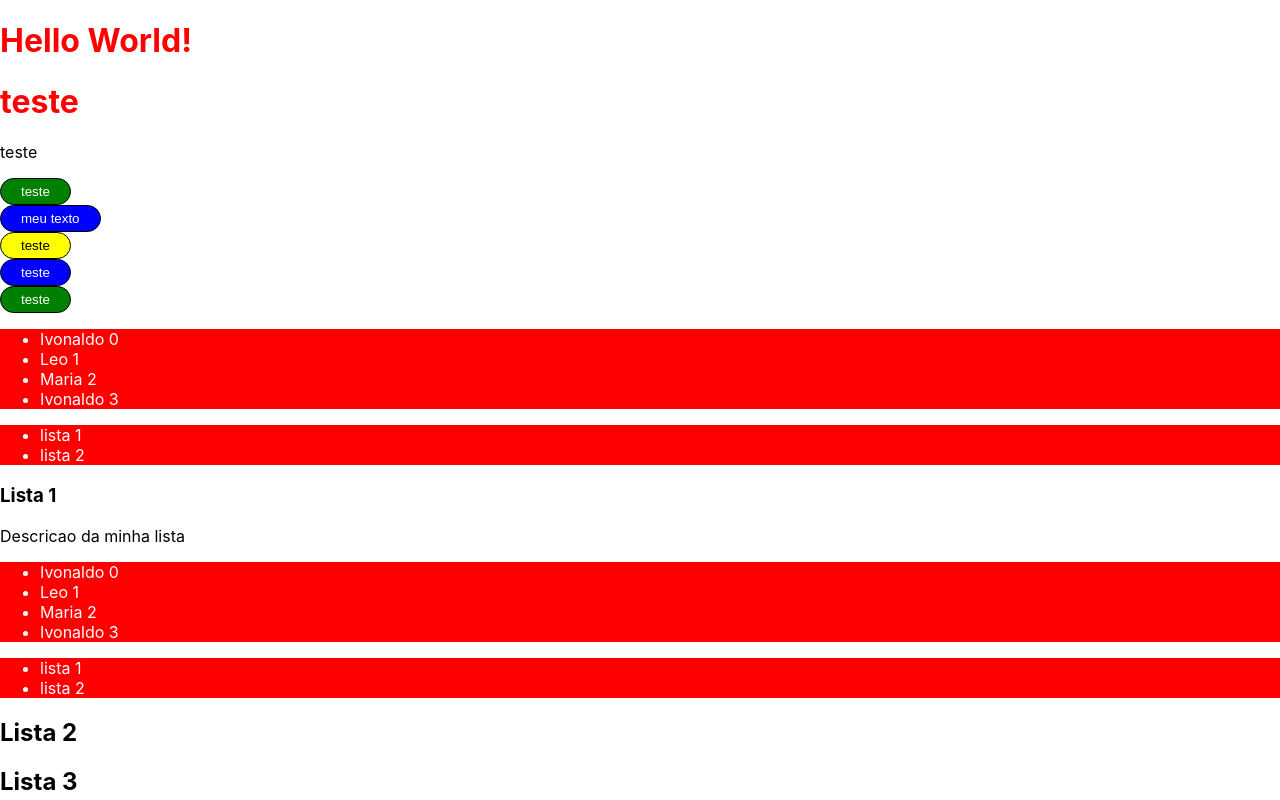
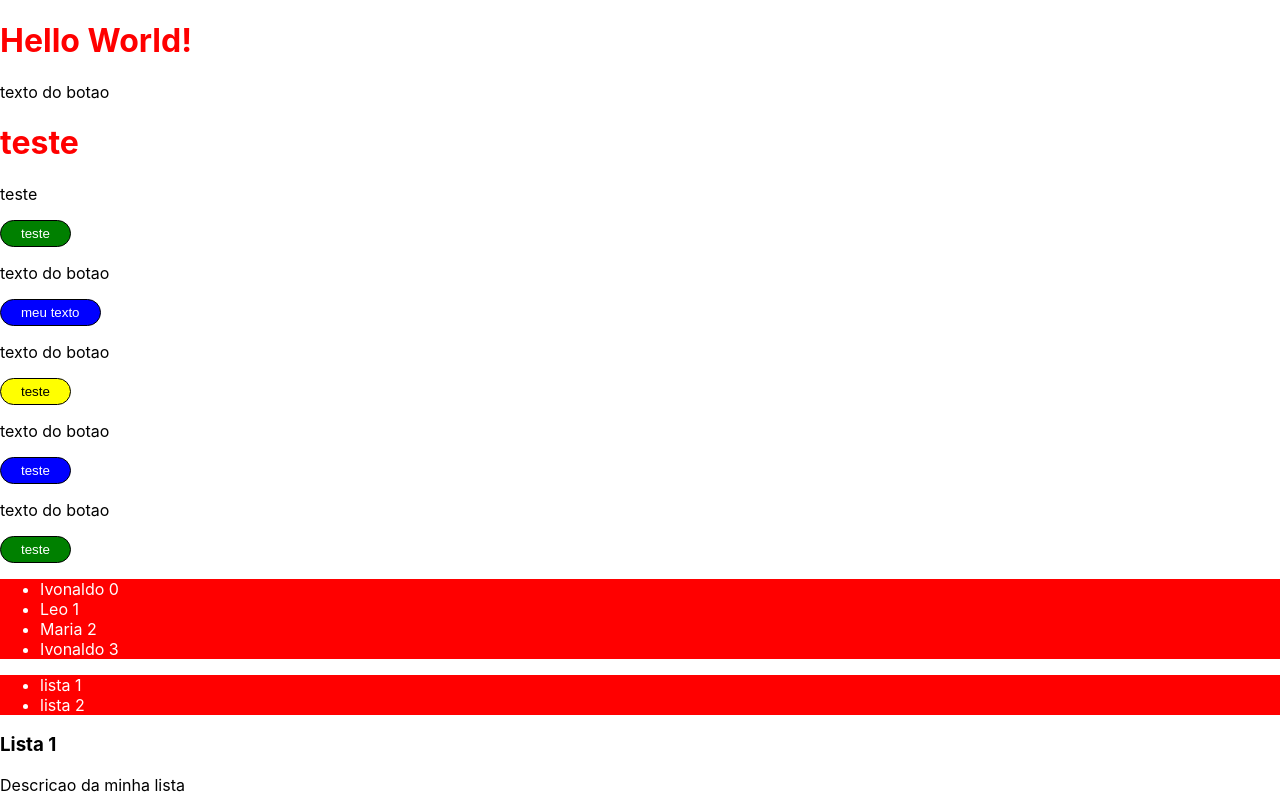
Before and after one commit to ivosoares/aula-intro-react, a React (Create React App) app: page / in a window 1280 px wide. Shown: the top 800 px of the page. Built offline with nearby package versions, Linux system fonts and the light colour scheme.

Commit message:
alteracao botao

```diff
--- a/src/components/button/Button.js
+++ b/src/components/button/Button.js
@@ -6,6 +6,7 @@ function Button(props) {
     console.log(props.children)
     return (
         <div>
+            <p>texto do botao</p>
             {props.children}
             <button className={props.nameclass} id={props.idprop}>{props.text}</button>
         </div>
```
